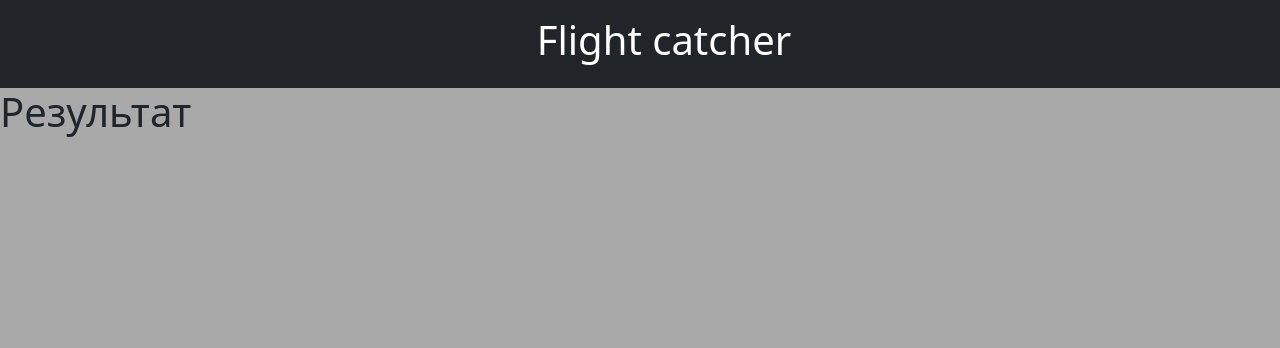
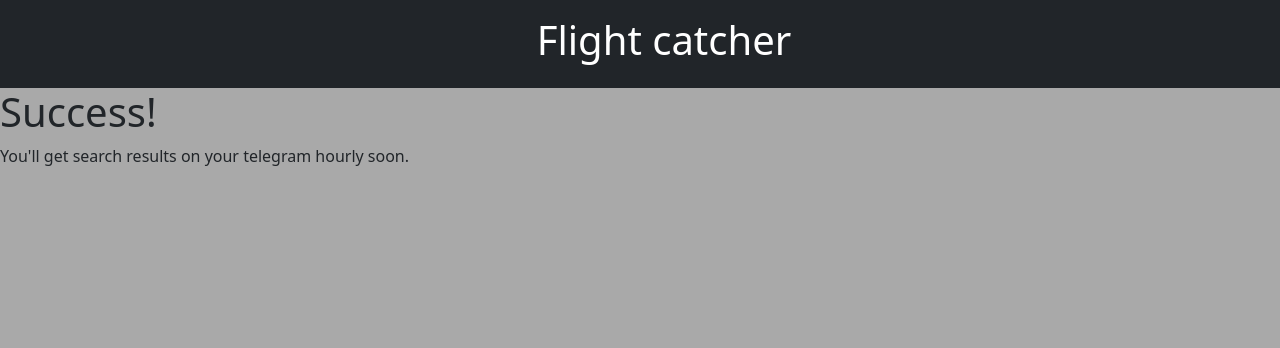
Before and after one commit to asbabushkin/Flight_catcher, a Django app: page /result/ in a window 1280 px wide. Shown: the top 348 px of the page. Run offline with Django 4.2, Linux system fonts and the light colour scheme; some libraries are stand-ins or nearby versions.

Commit message:
Improving design index.html, result.html.

```diff
--- a/flight_catcher/flight_catcher/settings.py
+++ b/flight_catcher/flight_catcher/settings.py
@@ -125,7 +125,7 @@ USE_TZ = True
 STATIC_URL = 'static/'
 STATICFILES_DIRS = [
     BASE_DIR / "static",
-
+    "/home/asb/Progr/Flight_catcher_web/flight_catcher/static",
 ]
 # Default primary key field type
 # https://docs.djangoproject.com/en/4.1/ref/settings/#default-auto-field
--- a/flight_catcher/flight_search/templates/flight_search/result.html
+++ b/flight_catcher/flight_search/templates/flight_search/result.html
@@ -3,5 +3,6 @@
 {% block content %}
 
 <h1>{{title}}</h1>
+<p>You'll get search results on your telegram hourly soon.</p>
 
 {% endblock %}
--- a/flight_catcher/flight_search/views.py
+++ b/flight_catcher/flight_search/views.py
@@ -1,7 +1,10 @@
+import os
+from dotenv import load_dotenv
 from django.shortcuts import render, redirect
 from django.http import HttpResponseNotFound
+from .forms import SearchForm
+from telethon import TelegramClient, events, sync, connection as tel_connection
 
-from .forms import SearchForm
 
 
 # Create your views here.
@@ -15,18 +18,22 @@ def index(request):
         else:
             error = 'Smth wrong with form...'
 
+
     form = SearchForm()
     context = {
         'title': 'Flight catcher',
         'form': form,
         'error': error,
     }
-
     return render(request, 'flight_search/index.html', context)
 
 
 def search_res(request):
-    return render(request, 'flight_search/result.html', {'title': 'Результат'})
+    # load_dotenv()
+    # with TelegramClient('flight_catcher', int(os.getenv('TELEGRAM_API')), os.getenv('TELEGRAM_HASH')) as client:
+    #     client.send_message(os.getenv('TELEGRAM_USER_NAME'),
+    #                         message=f'Вы подписались на сервис мониторинга цен на авиабилеты "Flight catcher". Цены на интересующий перелет будут высылаться ежечасно в течении 3 суток.')
+    return render(request, 'flight_search/result.html', {'title': 'Success!'})
 
 
 def pageNotFound(request, exception):
```
